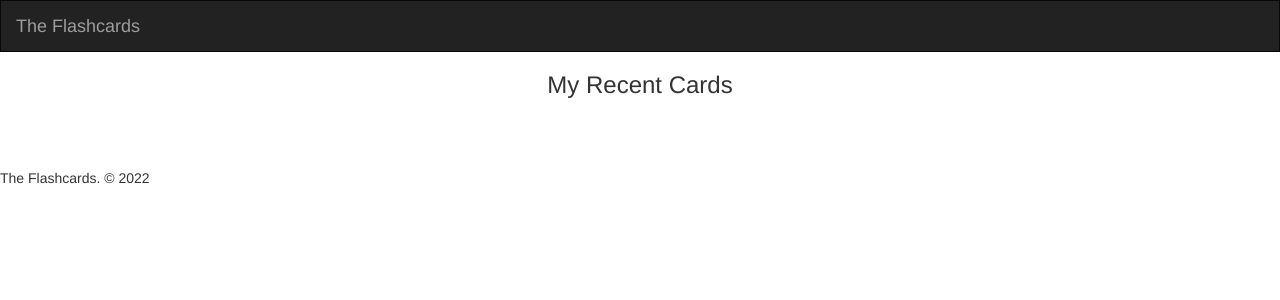
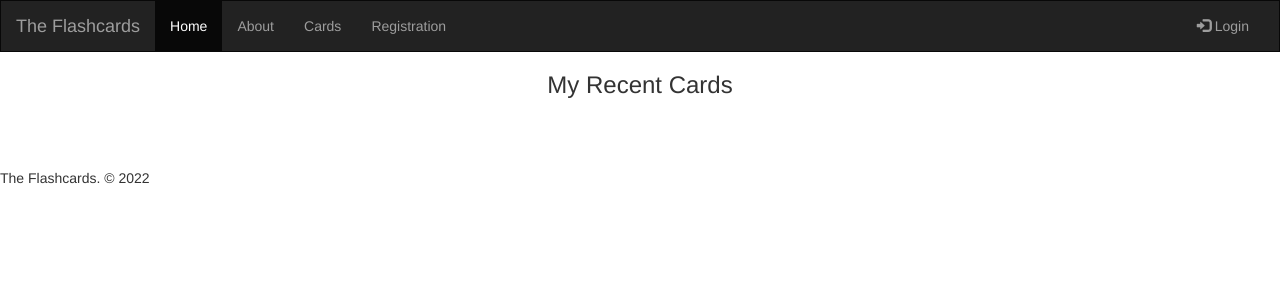
Before and after one commit to nyakiochristine/django-flashcards, a Django app: template templates/base.html in a window 1280 px wide. Shown: the top 300 px of the page. Run offline with Django 4.2, Linux system fonts and the light colour scheme; the template is opened without the code that fills it, so the values that code supplies are empty; some libraries are stand-ins or nearby versions.

Commit message:
ft:navbar updates for the template

```diff
--- a/templates/base.html
+++ b/templates/base.html
@@ -33,7 +33,17 @@
       </button>
       <a class="navbar-brand" href="#">The Flashcards</a>
     </div>
-
+    <div class="collapse navbar-collapse" id="myNavbar">
+      <ul class="nav navbar-nav">
+        <li class="active"><a href="#">Home</a></li>
+        <li><a href="#">About</a></li>
+        <li><a href="#">Cards</a></li>
+        <li><a href="#">Registration</a></li>
+      </ul>
+      <ul class="nav navbar-nav navbar-right">
+        <li><a href="#"><span class="glyphicon glyphicon-log-in"></span> Login</a></li>
+      </ul>
+    </div>
   </div>
 </nav>
 
```
